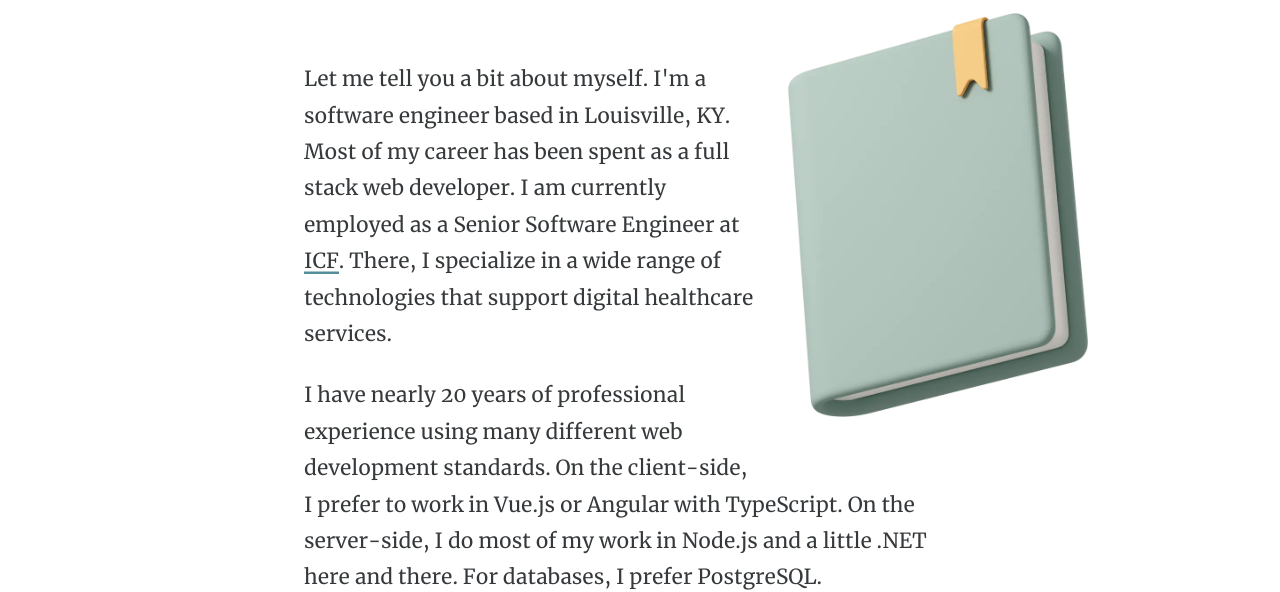
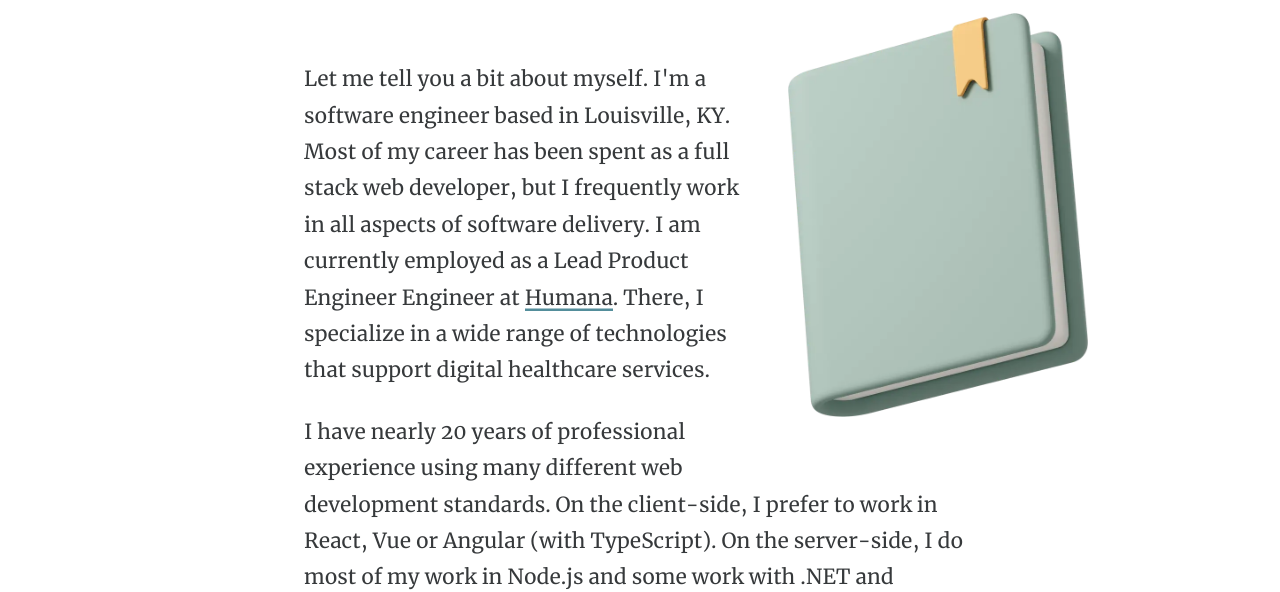
Before and after one commit to kbherbert/bradiate-v2, an Astro site: page /about in a window 1280 px wide. Shown: the part 210-802 px from the top of the page. Built offline with nearby package versions, Linux system fonts and the light colour scheme; Astro itself is replaced by a stand-in of ours.

Commit message:
docs: 2026 about page update

```diff
--- a/src/pages/about.astro
+++ b/src/pages/about.astro
@@ -23,18 +23,19 @@ const permalink = `${Astro?.site?.href}about`;
     </figure>
     <p>
       Let me tell you a bit about myself. I'm a software engineer based in
-      Louisville, KY. Most of my career has been spent as a full stack web developer.
-       I am currently employed as a Senior Software Engineer at
-      <a href="https://www.icf.com/work/federal-health" target="_blank" rel="noopener"
-        >ICF</a
+      Louisville, KY. Most of my career has been spent as a full stack web developer,
+      but I frequently work in all aspects of software delivery.
+       I am currently employed as a Lead Product Engineer Engineer at
+      <a href="https://www.humana.com" target="_blank" rel="noopener"
+        >Humana</a
       >. There, I specialize in a wide range of technologies that support
       digital healthcare services.
     </p>
     <p>
       I have nearly 20 years of professional experience using many different web
-      development standards. On the client-side, I prefer to work in Vue.js or
-      Angular with TypeScript. On the server-side, I do most of my work in
-      Node.js and a little .NET here and there. For databases, I prefer PostgreSQL.
+      development standards. On the client-side, I prefer to work in React, Vue or
+      Angular (with TypeScript). On the server-side, I do most of my work in
+      Node.js and some work with .NET and Python. For databases, I prefer PostgreSQL.
     </p>
     <p>
       My core work ethic revolves around identifying and solving a client's
```
